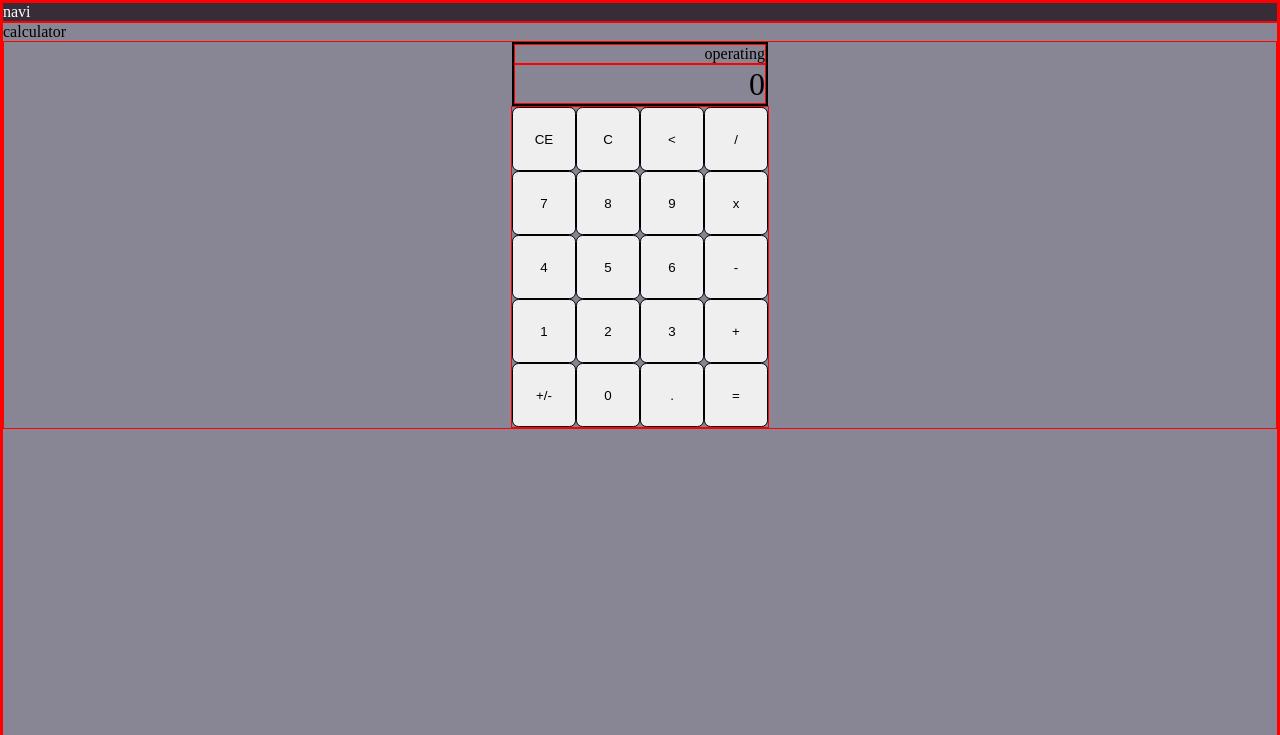
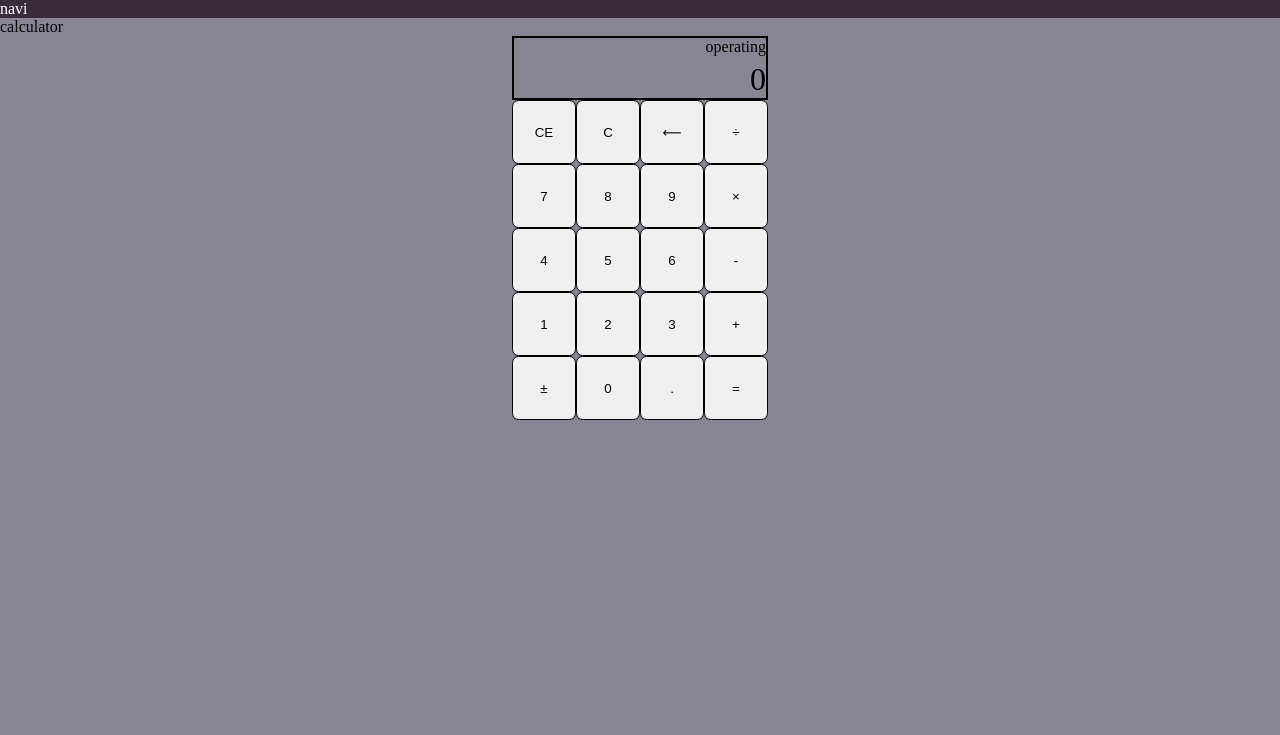
Before and after one commit to mmracho/odin-calculator, a plain HTML site: page index.html in a window 1280 px wide. Shown: the top 735 px of the page. Drawn offline with Linux system fonts and the light colour scheme.

Commit message:
Convert to using objects instead

```diff
--- a/css/index.css
+++ b/css/index.css
@@ -1,7 +1,7 @@
 * {
   margin: 0;
   padding: 0;
-  border: 1px solid red;
+  border: 0px solid red;
   box-sizing: border-box;
 }
 
@@ -33,7 +33,6 @@ header {
   box-sizing: border-box;
   border: 2px solid black;
   text-align: right;
-
   display: flex;
   flex-direction: column;
 }
--- a/js/calculator.js
+++ b/js/calculator.js
@@ -1,15 +1,33 @@
-const CALC_BUTTONS = ['CE', 'C', '<', '/', '7', '8', '9',
-                      'x', '4', '5', '6', '-', '1', '2',
-                      '3', '+', '+/-', '0', '.', '='];
+// convert to objects later
+const CALC_BUTTONS = [{ name: 'clear-input', disp: 'CE', value: 'ce', },
+                      { name: 'clear-all', disp: 'C', value: 'c', },
+                      { name: 'delete', disp: '⟵', value: 'del', },
+                      { name: 'divide', disp: '÷', value: '/', },
+                      { name: 'number-seven', disp: '7', value: 7, },
+                      { name: 'number-eight', disp: '8', value: 8, },
+                      { name: 'number-nine', disp: '9', value: 9, },
+                      { name: 'multiply', disp: '×', value: 'x', },
+                      { name: 'number-four', disp: '4', value: 4, },
+                      { name: 'number-five', disp: '5', value: 5, },
+                      { name: 'number-six', disp: '6', value: 6, },
+                      { name: 'subtract', disp: '-', value: '-', },
+                      { name: 'number-one', disp: '1', value: 1, },
+                      { name: 'number-two', disp: '2', value: 2, },
+                      { name: 'number-three', disp: '3', value: 3, },
+                      { name: 'add', disp: '+', value: '+', },
+                      { name: 'pos-neg', disp: '±', value: 'plus-minus', },
+                      { name: 'number-zero', disp: '0', value: 0, },
+                      { name: 'decimal', disp: '.', value: '.', },
+                      { name: 'equals', disp: '=', value: '=', }];
 
 function initializeCalc() {
   const buttons = document.getElementById('calc-buttons');
   for (button of CALC_BUTTONS) {
     const calcButton = document.createElement('button');
-    calcButton.setAttribute('id', `button${CALC_BUTTONS.indexOf(button)}`);
+    calcButton.setAttribute('id', `button-${button.name}`);
     calcButton.setAttribute('class', 'calc-button');
-    calcButton.setAttribute('value', button);
-    calcButton.textContent = button;
+    calcButton.setAttribute('value', button.value);
+    calcButton.textContent = button.disp;
     buttons.appendChild(calcButton);
   }
 }
```
